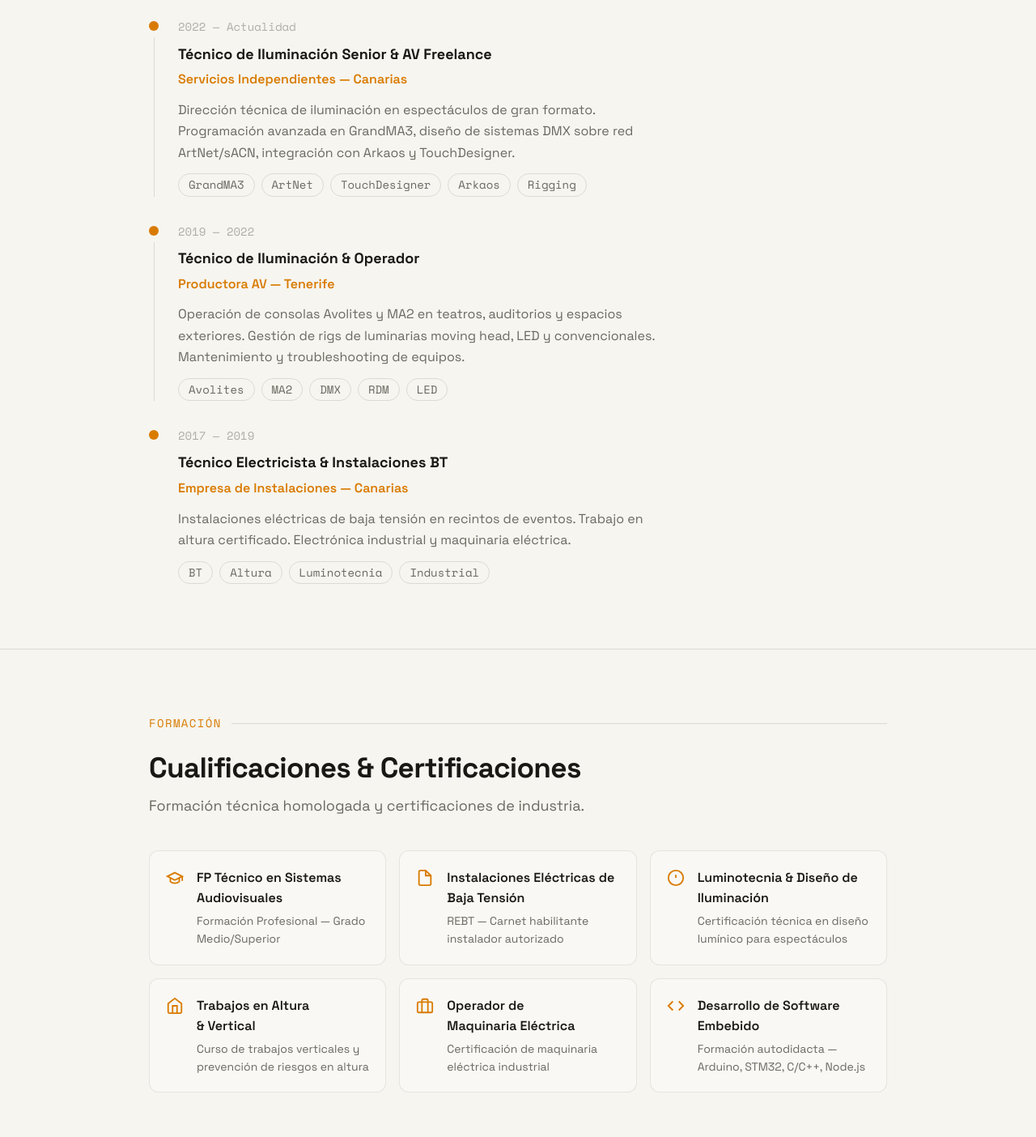
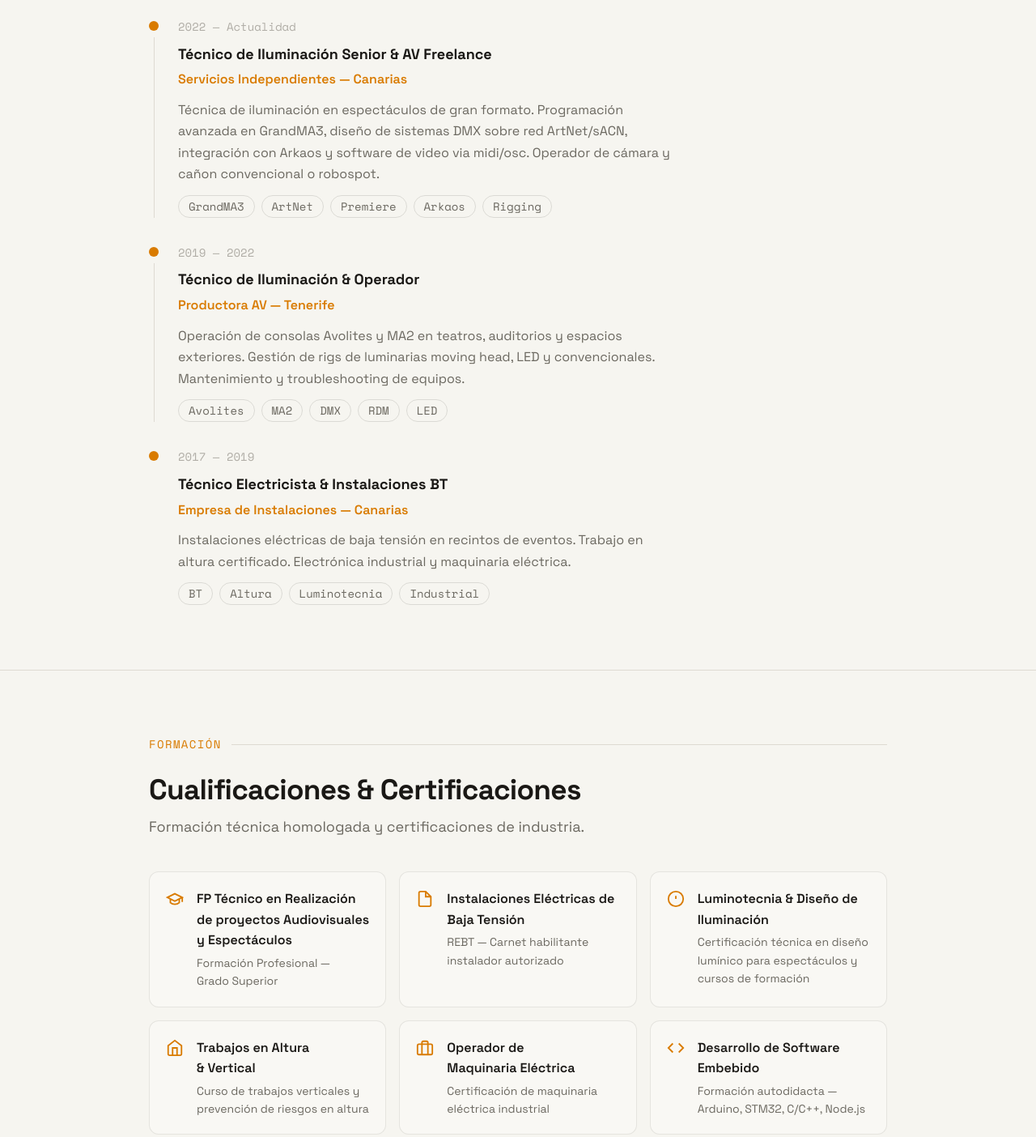
Before and after one commit to zzever/zzever.github.io, a plain HTML site: page index.html in a window 1280 px wide. Shown: the part 2040-3444 px from the top of the page at 81% size. Drawn offline with nearby package versions, Linux system fonts and the light colour scheme.

Commit message:
Actualizar index.html

```diff
--- a/index.html
+++ b/index.html
@@ -489,9 +489,9 @@
               <p class="tl-date">2022 — Actualidad</p>
               <p class="tl-title">Técnico de Iluminación Senior &amp; AV Freelance</p>
               <p class="tl-company">Servicios Independientes — Canarias</p>
-              <p class="tl-desc">Dirección técnica de iluminación en espectáculos de gran formato. Programación avanzada en GrandMA3, diseño de sistemas DMX sobre red ArtNet/sACN, integración con Arkaos y TouchDesigner.</p>
+              <p class="tl-desc">Técnica de iluminación en espectáculos de gran formato. Programación avanzada en GrandMA3, diseño de sistemas DMX sobre red ArtNet/sACN, integración con Arkaos y software de video via midi/osc. Operador de cámara y cañon convencional o robospot.</p>
               <div class="tl-tags">
-                <span class="tag">GrandMA3</span><span class="tag">ArtNet</span><span class="tag">TouchDesigner</span><span class="tag">Arkaos</span><span class="tag">Rigging</span>
+                <span class="tag">GrandMA3</span><span class="tag">ArtNet</span><span class="tag">Premiere</span><span class="tag">Arkaos</span><span class="tag">Rigging</span>
               </div>
             </div>
           </div>
@@ -538,8 +538,8 @@
           <div class="cert-card reveal">
             <svg class="cert-icon" width="22" height="22" viewBox="0 0 24 24" fill="none" stroke="currentColor" stroke-width="2" aria-hidden="true"><path d="M22 10v6M2 10l10-5 10 5-10 5z"/><path d="M6 12v5c3 3 9 3 12 0v-5"/></svg>
             <div>
-              <p class="cert-title">FP Técnico en Sistemas Audiovisuales</p>
-              <p class="cert-body">Formación Profesional — Grado Medio/Superior</p>
+              <p class="cert-title">FP Técnico en Realización de proyectos Audiovisuales y Espectáculos</p>
+              <p class="cert-body">Formación Profesional — Grado Superior</p>
             </div>
           </div>
           <div class="cert-card reveal">
@@ -553,7 +553,7 @@
             <svg class="cert-icon" width="22" height="22" viewBox="0 0 24 24" fill="none" stroke="currentColor" stroke-width="2" aria-hidden="true"><circle cx="12" cy="12" r="10"/><line x1="12" y1="8" x2="12" y2="12"/><line x1="12" y1="16" x2="12.01" y2="16"/></svg>
             <div>
               <p class="cert-title">Luminotecnia &amp; Diseño de Iluminación</p>
-              <p class="cert-body">Certificación técnica en diseño lumínico para espectáculos</p>
+              <p class="cert-body">Certificación técnica en diseño lumínico para espectáculos y cursos de formación</p>
             </div>
           </div>
           <div class="cert-card reveal">
```
